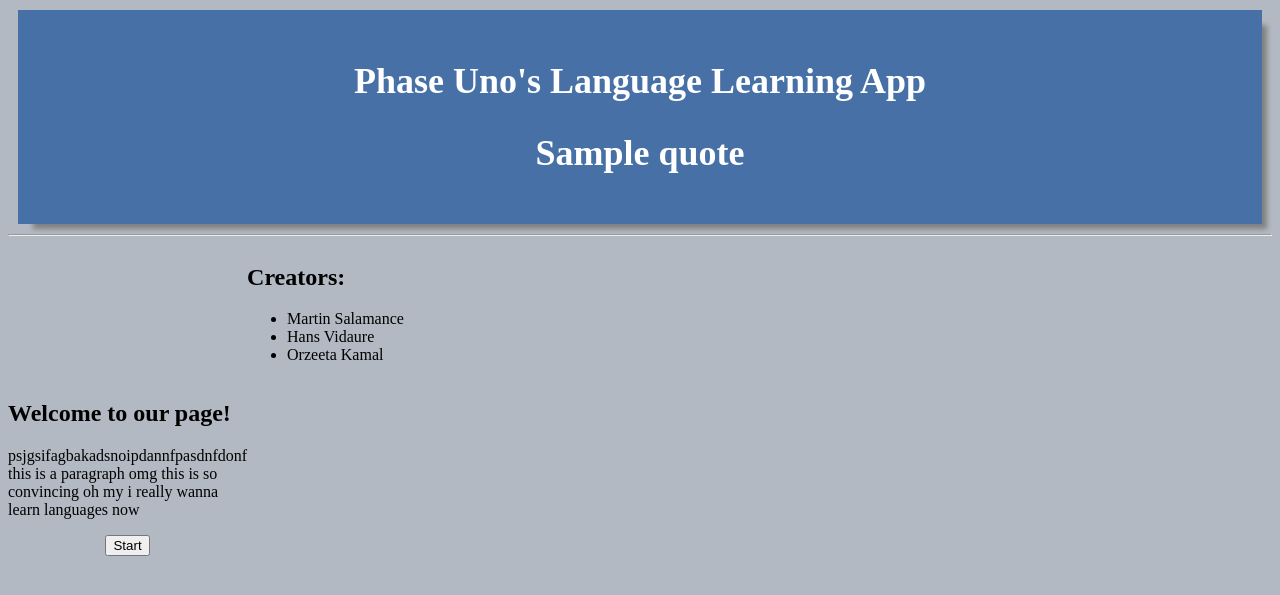
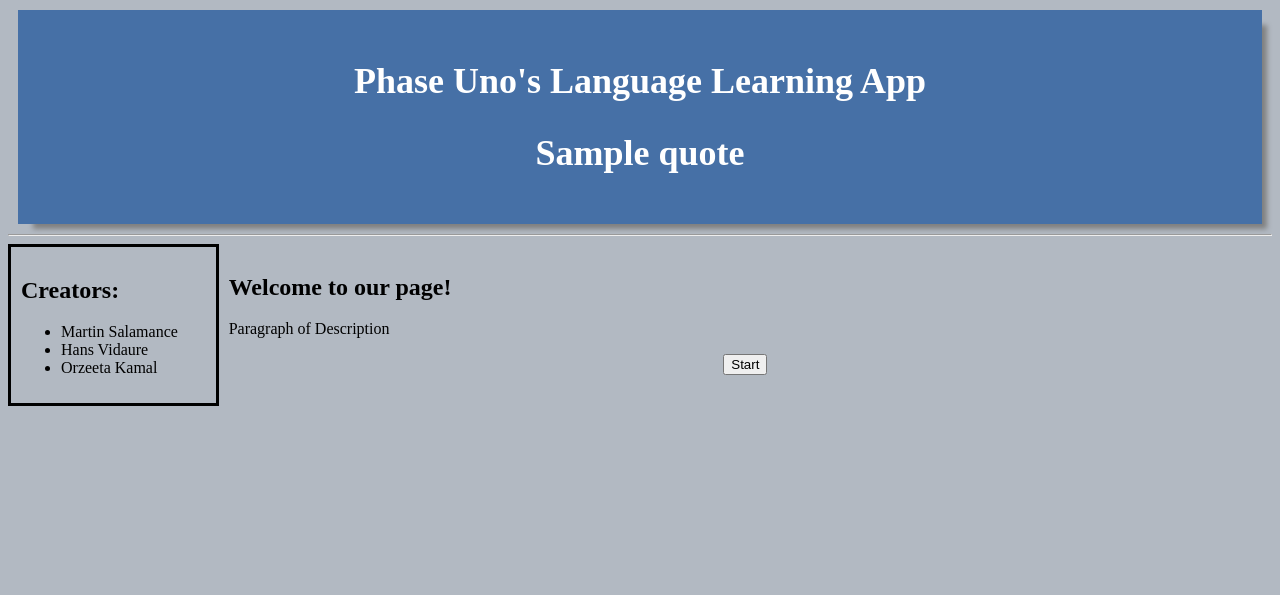
Before and after one commit to salamandermartin/language_learner_app, a Python web app: template templates/welcome_page_template.html in a window 1280 px wide. Shown: the top 595 px of the page. Run offline with Jinja, Linux system fonts and the light colour scheme; the template is opened without the code that fills it: most values are stand-ins (such as "Sample title", 1, 10 or a date in 2020).

Commit message:
updated welcome_page_template and welcome_style.css

```diff
--- a/templates/css/welcome_style.css
+++ b/templates/css/welcome_style.css
@@ -1,5 +1,5 @@
-/* Welcome Header */
-.welcome{
+/* HEADER */
+.header{
   text-align: center;
   color: white;
   background-color: #4670a6;
@@ -9,16 +9,26 @@
   box-shadow: 10px 10px 5px -5px grey;
 }
 
+/* CONTAINER */
+.container {
+  display: grid;
+  grid-template-columns: 5fr 25fr;
+}
+/* CREATORS TAB */
+.creatorstab{
+  border-style: solid;
+  padding: 10px;
+}
 
-/* Start button */
+/* FEED TAB */
+.feedtab{
+  padding: 10px;
+}
+
+/* Start Button */
+#startbutton {
+
+}
 .start{
     text-align: center;
 }
-
-#startbutton {
-
-}
-
-.container {
-  display: grid;
-  grid-template-columns: 5fr 25fr;
--- a/templates/welcome_page_template.html
+++ b/templates/welcome_page_template.html
@@ -10,7 +10,7 @@
 <body style="background-color:#b2b9c2">
 
 <!-- APP HEADER -->
-  <section class="welcome">
+  <section class="header">
     <h1>Phase Uno's Language Learning App</h1>
     <h2>{{quote}}</h2>
   </section>
@@ -18,19 +18,21 @@
 
   <!-- THE BODY -->
   <div class="container">
-    <div class="vl"></div>
-    <div>
+    <!-- THE CREATOR TAB -->
+    <div class="creatorstab">
+      <div>
       <h2>Creators:</h2>
       <ul>
         <li>Martin Salamance</li>
         <li>Hans Vidaure</li>
         <li>Orzeeta Kamal</li>
       </ul>
+      </div>
     </div>
-
-    <div>
+    <!-- THE FEED TAB -->
+    <div class = "feedtab">
       <h2>Welcome to our page!</h2>
-      <p>psjgsifagbakadsnoipdannfpasdnfdonf this is a paragraph omg this is so convincing oh my i really wanna learn languages now</p>
+      <p>Paragraph of Description</p>
       <form method="get" action="/list-go" class="start">
         <button id="startbutton"type="submit">Start</button>
       </form>
@@ -38,62 +40,3 @@
   </div>
 
 </body>
-
-
-<!-- REFERENCES: -->
-<!-- <!DOCTYPE html>
-<head>
-  <meta charset="utf-8">
-  <link rel="stylesheet" href="style.css">
-  <title>Practice Website</title>
-</head>
-<body>
-  <h1>My first website</h1>
-  <br>
-  <img
-  src="https://media.gettyimages.com/photos/portrait-of-kitten-against-colored-background-picture-id903869076"
-  alt="kitten with blue background">
-  <hr>
-  <section>
-    <h2>Information about me</h2>
-    <p>My name is Hans Vidaure. I was born in the Philippines and moved into the United States 3 years ago. Here is a list of my interests and hobbies.</p>
-    <h3>Hobbies</h3>
-      <ul>
-        <li>Play Basketball</li>
-        <li>Play Videogames</li>
-        <li>Play the Piano</li>
-        <li>Learn a Different Language</li>
-      </ul>
-    <h3>Favorites</h3>
-      <section>
-        <h3>Website/Social Media to Use</h3>
-        <ol>
-          <li>Instagram</li>
-          <li>Twitter</li>
-          <li>Snapchat</li>
-          <li>Youtube</li>
-        </ol>
-      </section>
-      <section>
-        <h3>TV Shows</h3>
-        <ol>
-          <li>F.R.I.E.N.D.S</li>
-          <li>The Office</li>
-        </ol>
-      </section>
-  </section>
-  <hr>
-  <section>
-    <h2>Things that I've learned in class</h2>
-      <ul>
-      <li>Command Line</li>
-      <li>HTML</li>
-      <li>CSS</li>
-    </ul>
-  </section>
-  <section>
-    <p class="red">During this weekened, I stayed home and played video games with my friends online.</p>
-    <p>I also watched "The Office" with my brothers on Saturday.</p>
-    <p>On Sunday, I went to church and did some work for my father in the afternoon.</p>
-  </section>
-</body> -->
```
Also changed, not shown: templates/css/result_style.css (+21 -11 lines), templates/result_page_template.html (+80 -9 lines).
